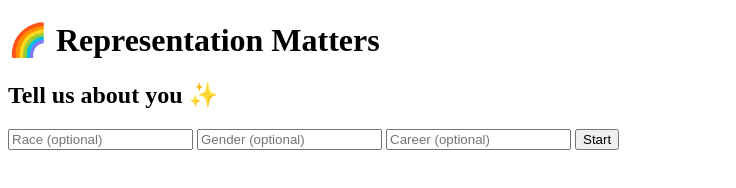
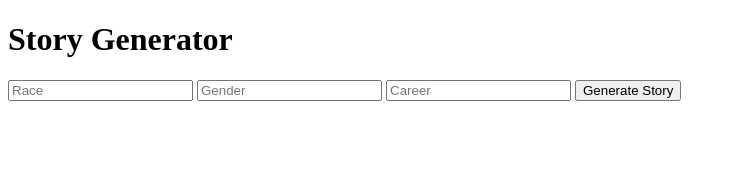
Before and after one commit to redeemedspeaks/Representation-Matters, a plain HTML site: page index.html in a window 1280 px wide. Shown: the whole page, without its empty margins (0-736 px from the left). Drawn offline with Linux system fonts and the light colour scheme.

Commit message:
Update index.html

```diff
--- a/index.html
+++ b/index.html
@@ -1,30 +1,21 @@
 <!DOCTYPE html>
 <html>
 <head>
-  <title>Representation Matters 🌈</title>
+  <title>Story App</title>
 </head>
 <body>
 
-<h1>🌈 Representation Matters</h1>
+  <h1>Story Generator</h1>
 
-<div id="setup">
-  <h2>Tell us about you ✨</h2>
+  <input id="race" placeholder="Race" />
+  <input id="gender" placeholder="Gender" />
+  <input id="career" placeholder="Career" />
 
-  <input id="race" placeholder="Race (optional)">
-  <input id="gender" placeholder="Gender (optional)">
-  <input id="career" placeholder="Career (optional)">
+  <button onclick="generateStory()">Generate Story</button>
 
-  <button onclick="saveProfile()">Start</button>
-</div>
+  <div id="output"></div>
 
-<div id="app" style="display:none;">
-  <h2>Your Story ✨</h2>
+  <script src="script.js"></script>
 
-  <button onclick="generateStory()">🎲 Generate Story</button>
-
-  <div id="story" style="white-space: pre-line; margin-top:20px;"></div>
-</div>
-
-<script src="script.js"></script>
 </body>
 </html>
```
